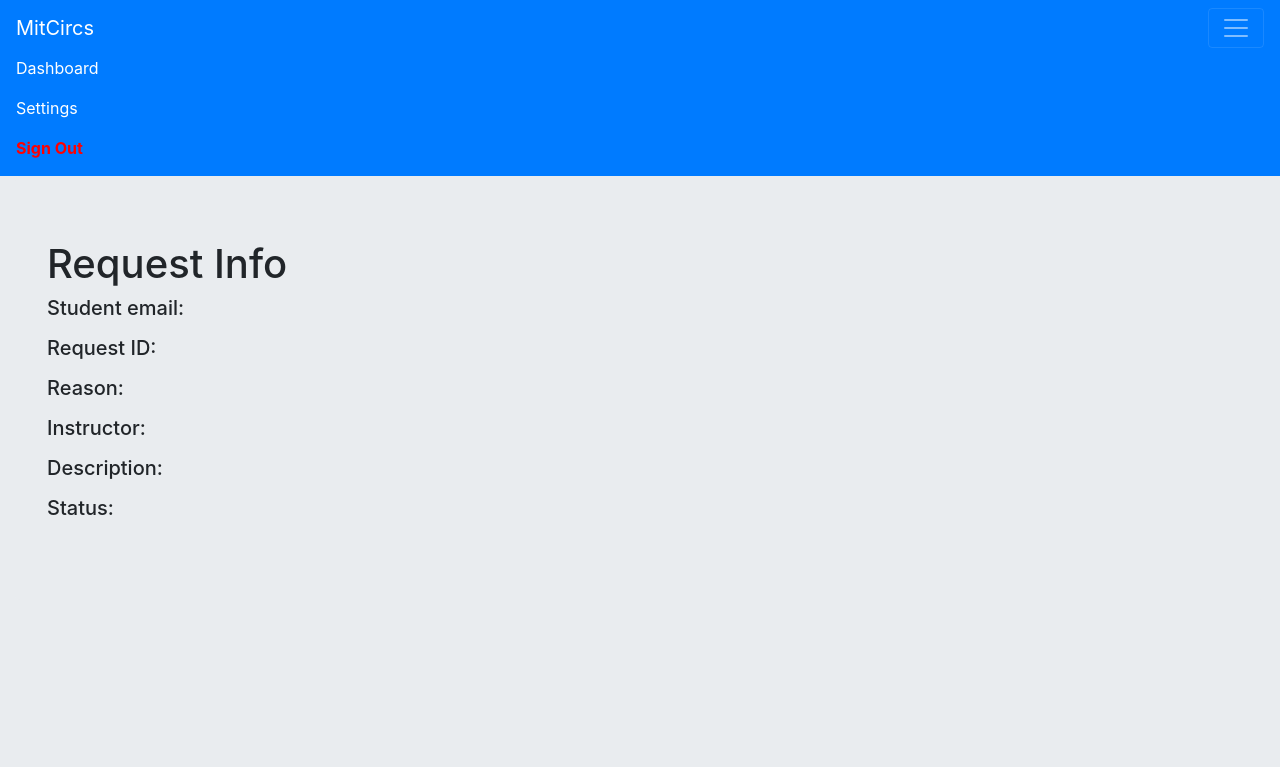
After one commit to RobJTaylor/MitCircs, a Flask app: template templates/view_request.html in a window 1280 px wide, after a click that opens the changed part. The commit adds this page. Shown: the top 767 px of the page. Run offline with Flask 2, Linux system fonts and the light colour scheme; the template is opened without the code that fills it, so the values that code supplies are empty; some libraries are stand-ins or nearby versions.

Commit message:
Students can respond to instructor comments

```diff
--- a/main.py
+++ b/main.py
@@ -52,6 +52,7 @@ class Request(ndb.Model):
     status = ndb.StringProperty()
     uuid = ndb.StringProperty()
     requestedInfo = ndb.StringProperty()
+    studentResponse = ndb.StringProperty()
 
 class SupportingDocument(ndb.Model):
     user = ndb.StringProperty()
@@ -182,7 +183,11 @@ def submit_handler():
 
 @app.route('/manage_requests', methods=['GET', 'POST'])
 def manage_requests():
-    query = Request.query(Request.email == session['userId'])
+    if session['account'] == "student":
+        query = Request.query(Request.email == session['userId'])
+    elif session['account'] == "instructor":
+        query = Request.query(Request.instructor == session['userId'])
+
     return render_template('manage_requests.html', requests = query, account = session['account'])
 
 @app.route('/settings', methods=['GET', 'POST'])
@@ -401,11 +406,51 @@ def updateRequest():
 
         session['success'] = "Update requested. Student has been sent a notification email."
         return redirect(url_for('dashboard'))
+    elif request.form['action'] == "update_info":
+        userRequest = Request.query().filter(ndb.StringProperty("uuid") == request.form['request_id']).get()
+        userRequest.studentResponse = request.form['studentResponse']
+        userRequest.status = "Awaiting Review"
+        userRequest.put()
+
+        message = mail.EmailMessage(sender="MitCircs <robert.j.taylor117@gmail.com>", subject="MitCircs - Student Response")
+        message.to = userRequest.instructor
+
+        message.html = """<h1 style='text-align: center'>MitCircs Student Response</h1>
+        <p style='text-align: center'>Hello """ + userRequest.instructor + """!
+        <br> <br> Your student has provided more information on their request.
+        <br> <br> Request ID: <b>
+        <br>""" + userRequest.uuid + """</b>
+        <br> <br> Student comments:
+        <br>""" + request.form['studentResponse'] + """
+        <br> <br> To view this request, please login to <a href='https://mitcircs.robtaylor.info'>MitCircs</a> and click on manage requests.
+        <br> <br> Thanks,
+        <br> The MitCircs Team </p>"""
+
+        try:
+            message.send()
+        except:
+            session['failure'] = "Error sending instructor notification email. Please check request status in manage requests."
+            return redirect(url_for('dashboard'))
+
+        session['success'] = "Information updated. Instructor notified."
+        return redirect(url_for('dashboard'))
 
 @app.route('/request_info', methods=['GET', 'POST'])
 def requestInfo():
     userRequest = Request.query().filter(ndb.StringProperty("uuid") == request.form['request_id']).get()
     return render_template('request_info.html', userRequest = userRequest)
+
+@app.route('/view_request', methods=['GET', 'POST'])
+def viewRequest():
+    userRequest = Request.query().filter(ndb.StringProperty("uuid") == request.form['request_id']).get()
+
+    if request.form['action'] != None:
+        action = request.form['action']
+    else:
+        action = ""
+
+    return render_template('view_request.html', userRequest = userRequest, action = action)
+
 
 @app.route('/sign-out')
 def signOut():
--- /dev/null
+++ b/templates/view_request.html
@@ -0,0 +1,99 @@
+<html>
+
+<head>
+    <title>MitCircs</title>
+    <!-- Page Specific CSS -->
+    <link rel="stylesheet" type="text/css" href="/static/style.css">
+    <!-- jQuery -->
+    <script src="https://code.jquery.com/jquery-3.2.1.min.js"></script>
+    <!-- Ajax Import -->
+    <script src="https://cdnjs.cloudflare.com/ajax/libs/popper.js/1.14.3/umd/popper.min.js" integrity="sha384-ZMP7rVo3mIykV+2+9J3UJ46jBk0WLaUAdn689aCwoqbBJiSnjAK/l8WvCWPIPm49"
+        crossorigin="anonymous"></script>
+    <script src="https://ajax.googleapis.com/ajax/libs/jquery/3.3.1/jquery.min.js"></script>
+    <!-- Required meta tags -->
+    <meta charset="utf-8">
+    <meta name="viewport" content="width=device-width, initial-scale=1, shrink-to-fit=no">
+    <!-- Importing Bootstrap -->
+    <link rel="stylesheet" href="https://stackpath.bootstrapcdn.com/bootstrap/4.1.3/css/bootstrap.min.css" integrity="sha384-MCw98/SFnGE8fJT3GXwEOngsV7Zt27NXFoaoApmYm81iuXoPkFOJwJ8ERdknLPMO"
+        crossorigin="anonymous">
+</head>
+
+<body>
+    <nav class="navbar navbar-dark bg-primary">
+        <a class="navbar-brand" href="/dashboard">MitCircs</a>
+        <button class="navbar-toggler" type="button" data-toggle="collapse" data-target="#navbarToggler" aria-controls="navbarToggler"
+            aria-expanded="false" aria-label="Toggle navigation">
+            <span class="navbar-toggler-icon"></span>
+        </button>
+
+        <div class="collapse navbar-collapse" id="navbarToggler">
+            <ul class="navbar-nav mr-auto mt-2 mt-lg-0">
+                <li class="nav-item">
+                    <a class="nav-link" href="/dashboard">Dashboard</a>
+                </li>
+                {% if account == "student" %}
+                <li class="nav-item">
+                    <a class="nav-link" href="/submit_request">Submit Request</a>
+                </li>
+                <li class="nav-item">
+                    <a class="nav-link" href="/manage_requests">Manage Requests</a>
+                </li>
+                {% elif account == "instructor" %}
+                <li class="nav-item">
+                    <a class="nav-link" href="/manage_requests">Manage Requests</a>
+                </li>
+                {% elif account == "admin" %}
+                <li class="nav-item">
+                    <a class="nav-link" href="/admin_panel">Admin Panel</a>
+                </li>
+                {% endif %}
+                <li class="nav-item">
+                    <a class="nav-link" href="/settings">Settings</a>
+                </li>
+                <li class="nav-item">
+                    <a id="signOut" class="nav-link sign-out" href="#">Sign Out</a>
+                </li>
+            </ul>
+        </div>
+    </nav>
+
+    <div class="container-fluid">
+        <div class="jumbotron">
+            <h1 class="display-5">Request Info</h1>
+            <h5>Student email:</h5>
+            <p>{{ userRequest.email }}</p>
+            <h5>Request ID:</h5>
+            <p>{{ userRequest.uuid }}</p>
+            <h5>Reason:</h5>
+            <p>{{ userRequest.reason }}</p>
+            <h5>Instructor:</h5>
+            <p>{{ userRequest.instructor }}</p>
+            <h5>Description:</h5>
+            <p>{{ userRequest.description }}</p>
+            <h5>Status:</h5>
+            <p>{{ userRequest.status }}</p>
+            {% if userRequest.requestedInfo %}
+            <h5>Information requested:</h5>
+            <p>{{ userRequest.requestedInfo }}</p>
+            {% endif %}
+
+            {% if action == "update_request" %}
+            <form action="/update_request" method="POST" enctype="multipart/form-data">
+                <input type=hidden name="action" value="update_info">
+                <input type=hidden name="request_id" value={{ userRequest.uuid }}>
+                <div class="form-group">
+                    <h5>Your response:</h5>
+                    <textarea class="form-control" name="studentResponse" rows="5"></textarea>
+                </div>
+                <button type="submit" class="btn btn-primary">Submit</button>
+                {% endif %}
+            </form>
+        </div>
+    </div>
+
+    <script src="https://stackpath.bootstrapcdn.com/bootstrap/4.1.3/js/bootstrap.min.js" integrity="sha384-ChfqqxuZUCnJSK3+MXmPNIyE6ZbWh2IMqE241rYiqJxyMiZ6OW/JmZQ5stwEULTy"
+        crossorigin="anonymous"></script>
+
+</body>
+
+</html>
```
Also changed, not shown: templates/manage_requests.html (+9 -3 lines).
